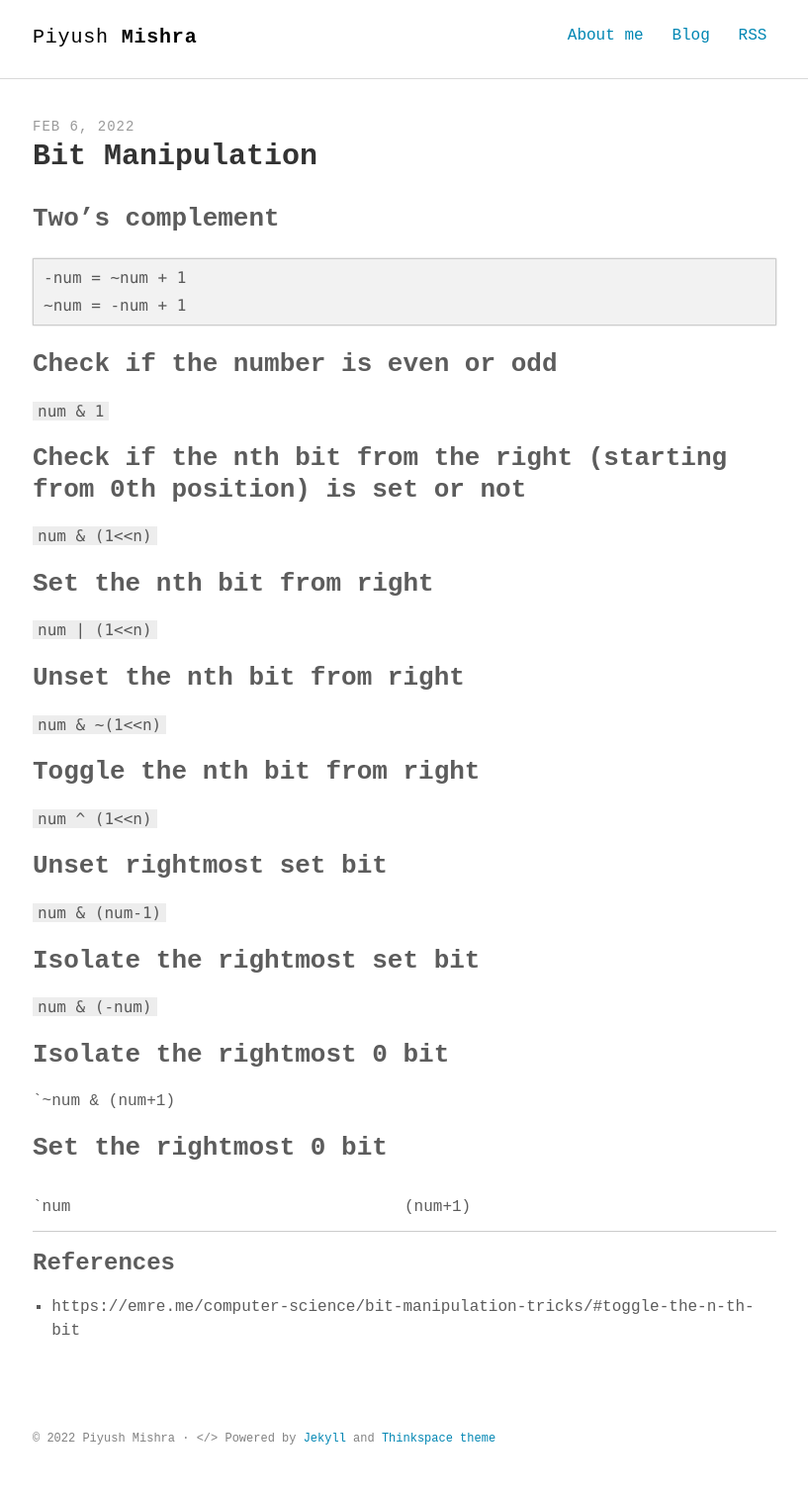
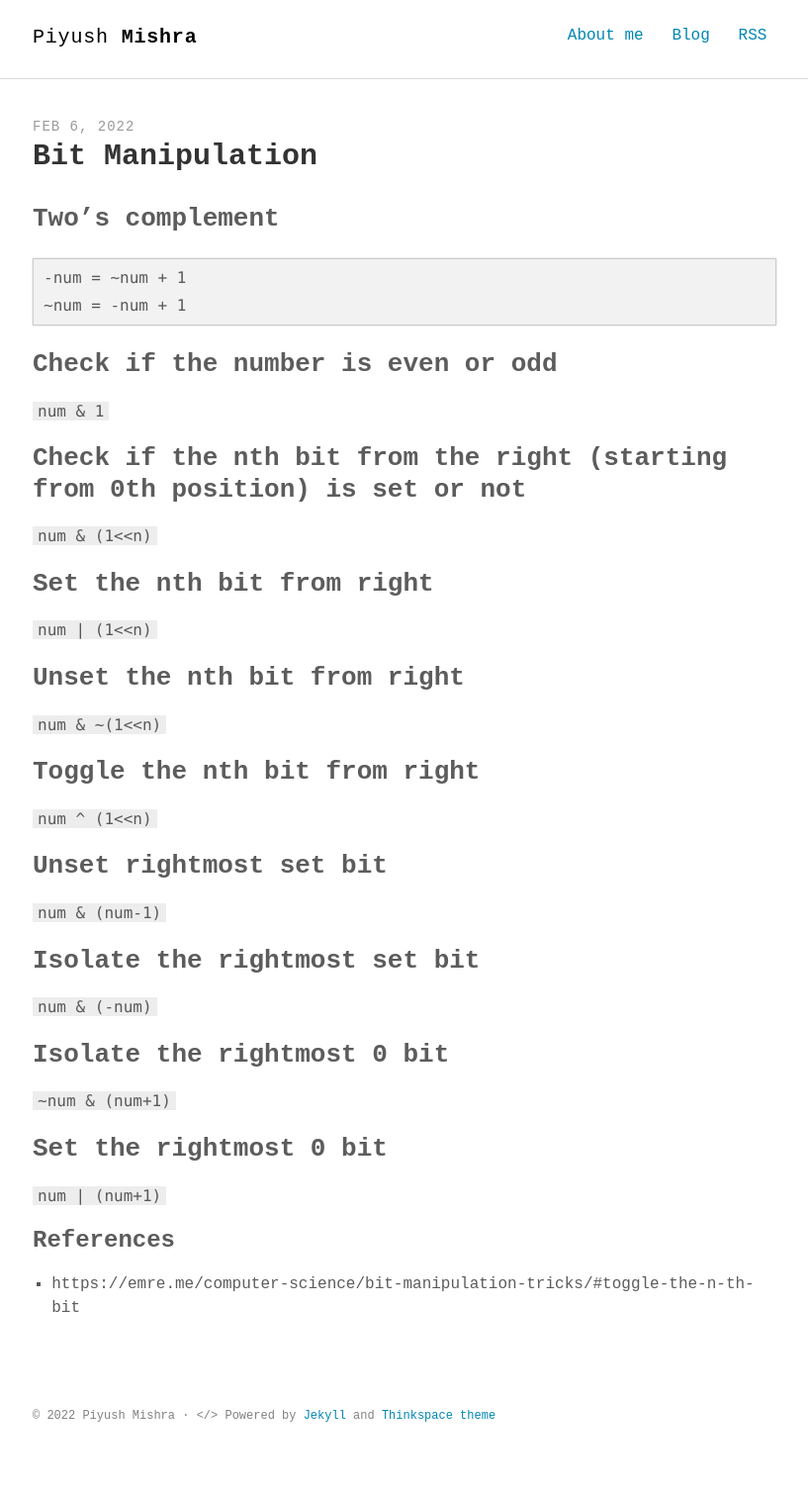
Before and after one commit to piymis/piymis.github.io, a Jekyll site: the page built from _posts/2022-02-06-bit-manipulation.markdown, in a window 1280 px wide. Shown: the whole page at 99% size, without its empty margins (231-1048 px from the left). Built offline with Jekyll 4.4.1, drawn with Linux system fonts in a browser that asks for light colours; some web fonts are replaced; our own code applies the rules of GitHub Pages for plain Markdown files; a script that is not in the unit is left out; after the commit the page ends 1488 px from its top, so only the background shows below that.

```diff
--- a/_posts/2022-02-06-bit-manipulation.markdown
+++ b/_posts/2022-02-06-bit-manipulation.markdown
@@ -42,11 +42,11 @@ categories:
 
 ## Isolate the rightmost 0 bit
 
-`~num & (num+1)
+`~num & (num+1)`
 
 ## Set the rightmost 0 bit
 
-`num | (num+1)
+`num | (num+1)`
 
 ### References
 
```
